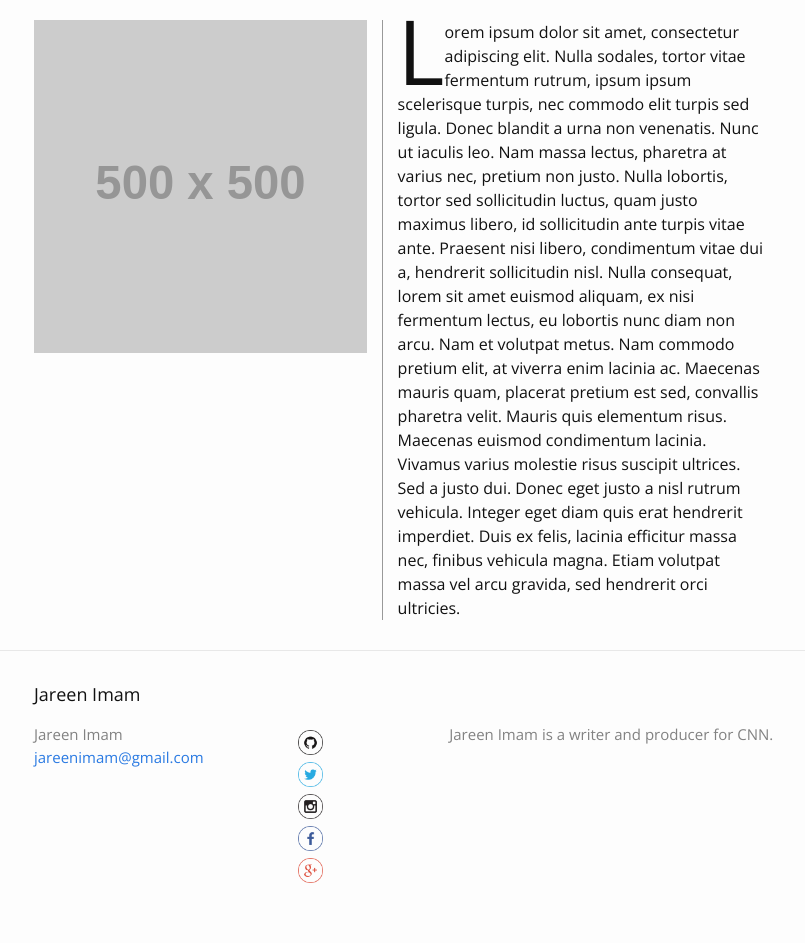
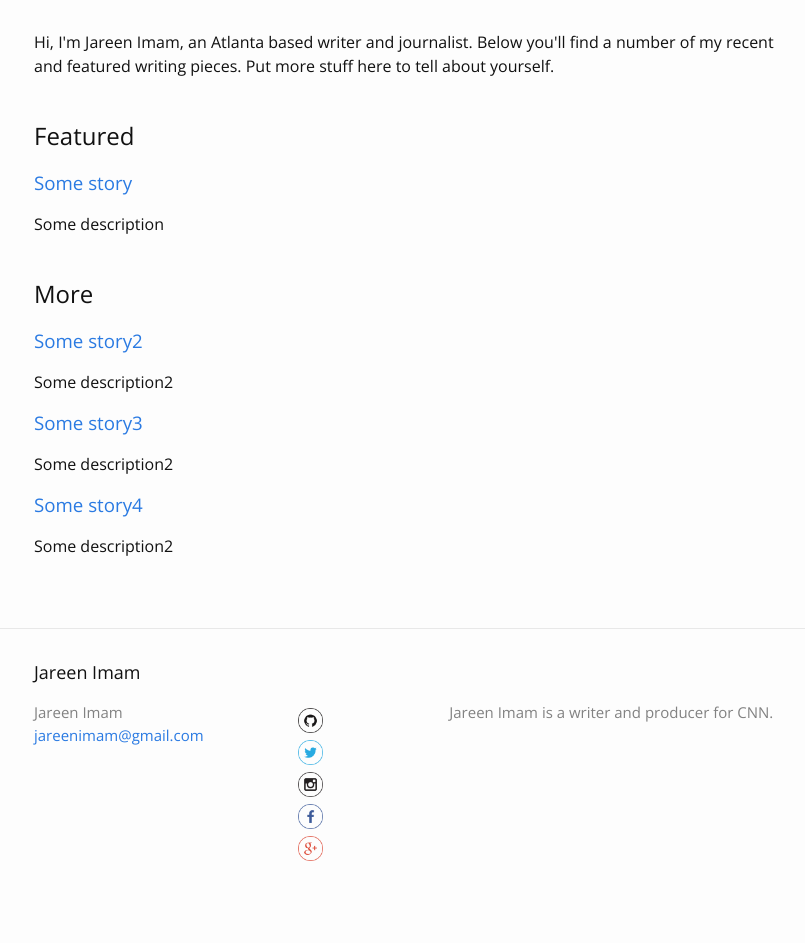
Before and after one commit to jareenai/jareenai.github.io, a Jekyll site: the page built from index.html, in a window 1280 px wide. Shown: the part 422-1365 px from the top of the page, without its empty margins (236-1041 px from the left). Built offline with Jekyll 4.4.1, drawn with Linux system fonts in a browser that asks for light colours; after the commit the page ends 1343 px from its top, so only the background shows below that.

Commit message:
Add data.json for writing content and tweak styles

```diff
--- /dev/null
+++ b/_data/data.json
@@ -0,0 +1,26 @@
+{
+	"writings": {
+		"featured": {
+			"title": "Some story",
+			"link": "http://cnn.com",
+			"description": "Some description"
+		},
+		"more": [
+			{
+				"title": "Some story2",
+				"link": "http://cnn.com",
+				"description": "Some description2"
+			},
+			{
+				"title": "Some story3",
+				"link": "http://cnn.com",
+				"description": "Some description2"
+			},
+			{
+				"title": "Some story4",
+				"link": "http://cnn.com",
+				"description": "Some description2"
+			}
+		]
+	}
+}
--- a/_sass/_layout.scss
+++ b/_sass/_layout.scss
@@ -311,6 +311,9 @@ h1 {
         width: 50%;
         padding-left: 2%;
     }
+    section {
+        margin: 10px 0px 40px 0px;
+    }
 }
 
 .home .page-content {
--- a/index.html
+++ b/index.html
@@ -13,13 +13,29 @@ layout: home-layout
     </div>
   </div>
   <div id="intro" class="wrapper">
-    <img src="http://placehold.it/500x500">
-    <div id="intro-text">
-      <span class="dropcap">L</span>orem ipsum dolor sit amet, consectetur adipiscing elit. Nulla sodales, tortor vitae fermentum rutrum, ipsum ipsum scelerisque turpis, nec commodo elit turpis sed ligula. Donec blandit a urna non venenatis. Nunc ut iaculis leo. Nam massa lectus, pharetra at varius nec, pretium non justo. Nulla lobortis, tortor sed sollicitudin luctus, quam justo maximus libero, id sollicitudin ante turpis vitae ante. Praesent nisi libero, condimentum vitae dui a, hendrerit sollicitudin nisl. Nulla consequat, lorem sit amet euismod aliquam, ex nisi fermentum lectus, eu lobortis nunc diam non arcu. Nam et volutpat metus. Nam commodo pretium elit, at viverra enim lacinia ac. Maecenas mauris quam, placerat pretium est sed, convallis pharetra velit.
+    <section>
+      <p>
+        Hi, I'm Jareen Imam, an Atlanta based writer and journalist. Below you'll find a number of my recent and featured writing pieces. Put more stuff here to tell about yourself.
+      </p>
+    </section>
 
-Mauris quis elementum risus. Maecenas euismod condimentum lacinia. Vivamus varius molestie risus suscipit ultrices. Sed a justo dui. Donec eget justo a nisl rutrum vehicula. Integer eget diam quis erat hendrerit imperdiet. Duis ex felis, lacinia efficitur massa nec, finibus vehicula magna. Etiam volutpat massa vel arcu gravida, sed hendrerit orci ultricies.
+    <section>
+      <h2>Featured</h2>
+      <h3><a href='{{ site.data.data.writings.featured.link }}' target='_blank'>{{ site.data.data.writings.featured.title }}</a></h3>
+      <p>
+        {{ site.data.data.writings.featured.description }}
+      </p>
+    </section>
 
 
-    </div>
+    <section>
+      <h2>More</h2>
+      {% for writing in site.data.data.writings.more %}
+        <h3><a href='{{writing.link}}' target='_blank'>{{writing.title}}</a></h3>
+        <p>
+          {{writing.description}}
+        </p>
+      {% endfor %}
+    </section>
   </div>
 </div>
```
